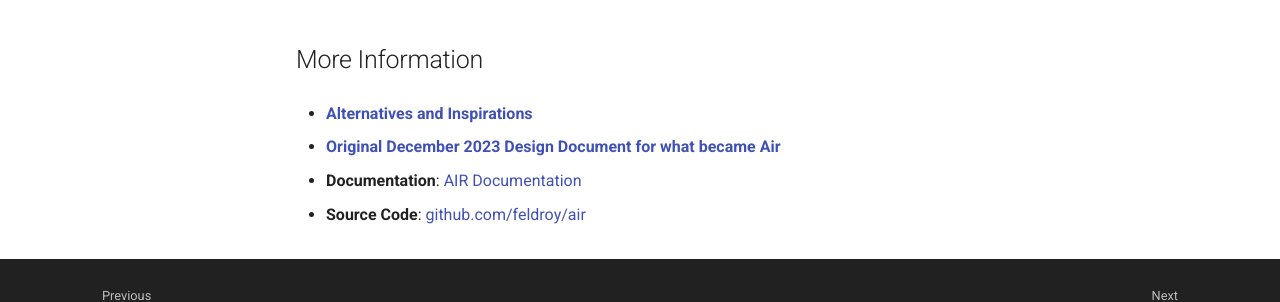
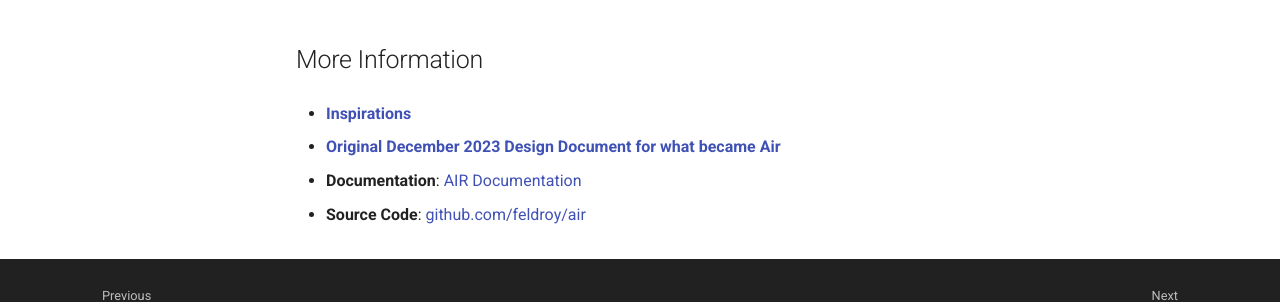
Before and after one commit to feldroy/air, an MkDocs documentation site: the page built from docs/why.md, in a window 1280 px wide and 900 px high, scrolled down 1107 px. Shown: the part 504-806 px from the top of the window. Built offline with MkDocs 1.6.1 and Material for MkDocs 9.7.7, drawn with Linux system fonts in a browser that asks for light colours; comment, search, counter and statistics services are not loaded.

Commit message:
Remove comparisons

```diff
--- a/docs/why.md
+++ b/docs/why.md
@@ -70,7 +70,7 @@ Actually, there are a lot more reasons, but we got tired of editing this page an
 
 ## More Information
 
-- **[Alternatives and Inspirations](about/inspirations.md)**
+- **[Inspirations](about/inspirations.md)**
 
 - **<a href="https://docs.google.com/document/d/1CaAqTYmK7gXTHxkQ-SaMndJV7vev-34cvEBe1kKESQU/edit?tab=t.0#heading=h.7lt9l234j1zc" target="_blank">Original December 2023 Design Document for what became Air</a>**
 
```
